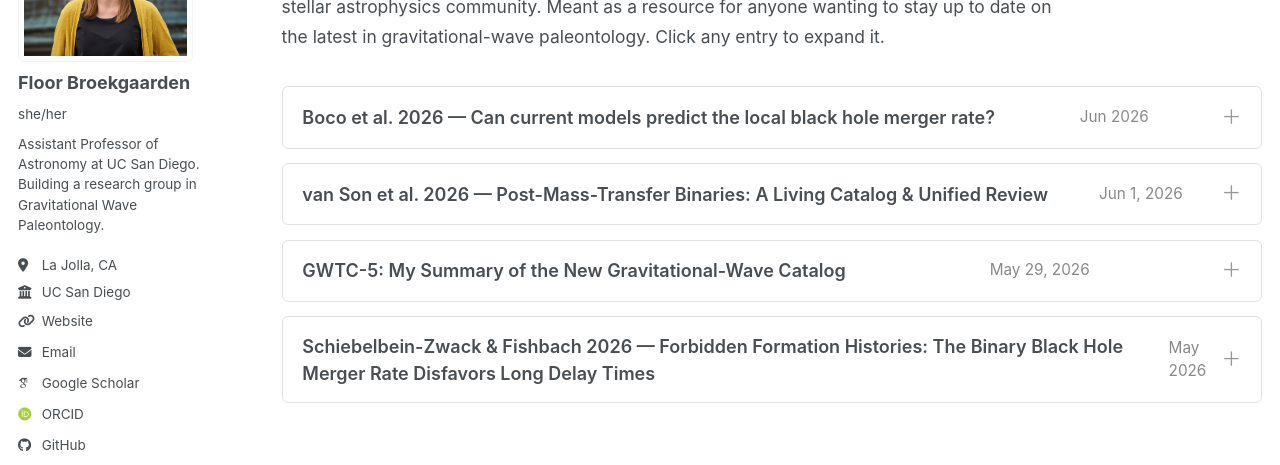
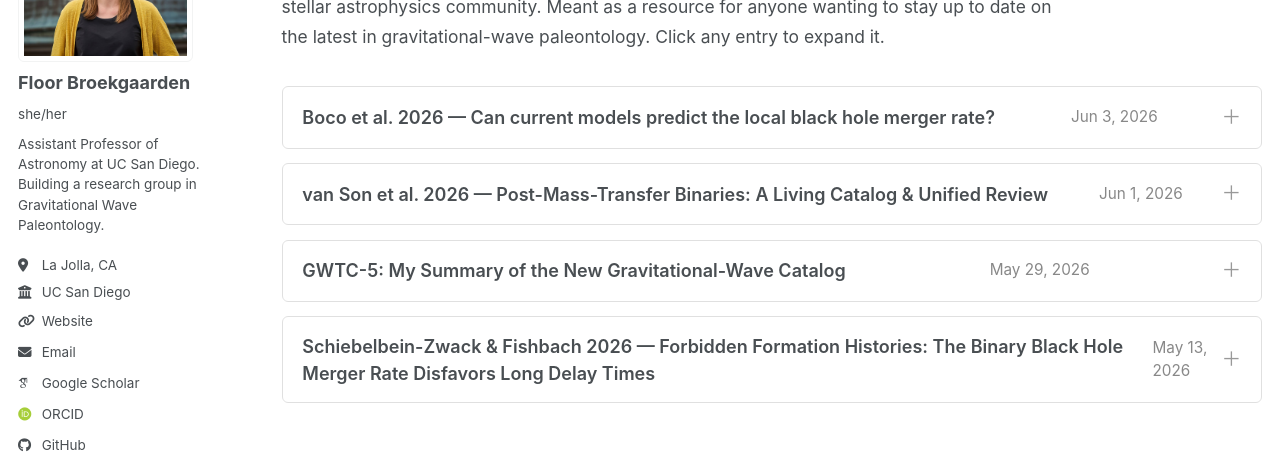
Before and after one commit to FloorBroekgaarden/FloorBroekgaarden.github.io, a Jekyll site: the page built from _pages/research-blog.md, in a window 1280 px wide. Shown: the part 248-713 px from the top of the page. Built offline with Jekyll 4.4.1, drawn with Linux system fonts in a browser that asks for light colours; some web fonts are replaced; a script bundle is joined from its source files by our own code; library files that are not in the unit come from our copies.

Commit message:
Update research-blog.md

```diff
--- a/_pages/research-blog.md
+++ b/_pages/research-blog.md
@@ -148,7 +148,7 @@ details[open] summary::after {
 <p class="blog-intro">Short posts, paper summaries, and research updates from the GW Paleontology Lab — covering both results from our group and highlights from the broader gravitational-wave and stellar astrophysics community. Meant as a resource for anyone wanting to stay up to date on the latest in gravitational-wave paleontology. Click any entry to expand it.</p>
 
 <details id="boco2026bbhrate">
-  <summary onclick="var d=this.closest('details');setTimeout(function(){if(d.open)history.replaceState(null,'','#'+d.id);else history.replaceState(null,'',location.pathname);},0)">Boco et al. 2026 — Can current models predict the local black hole merger rate? <span class="item-date">Jun 2026</span></summary>
+  <summary onclick="var d=this.closest('details');setTimeout(function(){if(d.open)history.replaceState(null,'','#'+d.id);else history.replaceState(null,'',location.pathname);},0)">Boco et al. 2026 — Can current models predict the local black hole merger rate? <span class="item-date">Jun 3, 2026</span></summary>
   <div class="details-content">
 
 <p><em>Boco, Bosi, Sgalletta, Romagnolo &amp; Mapelli (2026) · <a href="https://arxiv.org/abs/2606.02725" target="_blank">arXiv:2606.02725</a></em></p>
@@ -429,7 +429,7 @@ details[open] summary::after {
 </details>
 
 <details id="schiebelbein2026delay">
-  <summary onclick="var d=this.closest('details');setTimeout(function(){if(d.open)history.replaceState(null,'','#'+d.id);else history.replaceState(null,'',location.pathname);},0)">Schiebelbein-Zwack &amp; Fishbach 2026 — Forbidden Formation Histories: The Binary Black Hole Merger Rate Disfavors Long Delay Times <span class="item-date">May 2026</span></summary>
+  <summary onclick="var d=this.closest('details');setTimeout(function(){if(d.open)history.replaceState(null,'','#'+d.id);else history.replaceState(null,'',location.pathname);},0)">Schiebelbein-Zwack &amp; Fishbach 2026 — Forbidden Formation Histories: The Binary Black Hole Merger Rate Disfavors Long Delay Times <span class="item-date">May 13, 2026</span></summary>
   <div class="details-content">
 
 <p><em>Schiebelbein-Zwack &amp; Fishbach (2026) · <a href="https://arxiv.org/abs/2605.12858" target="_blank">arXiv:2605.12858</a></em></p>
```
